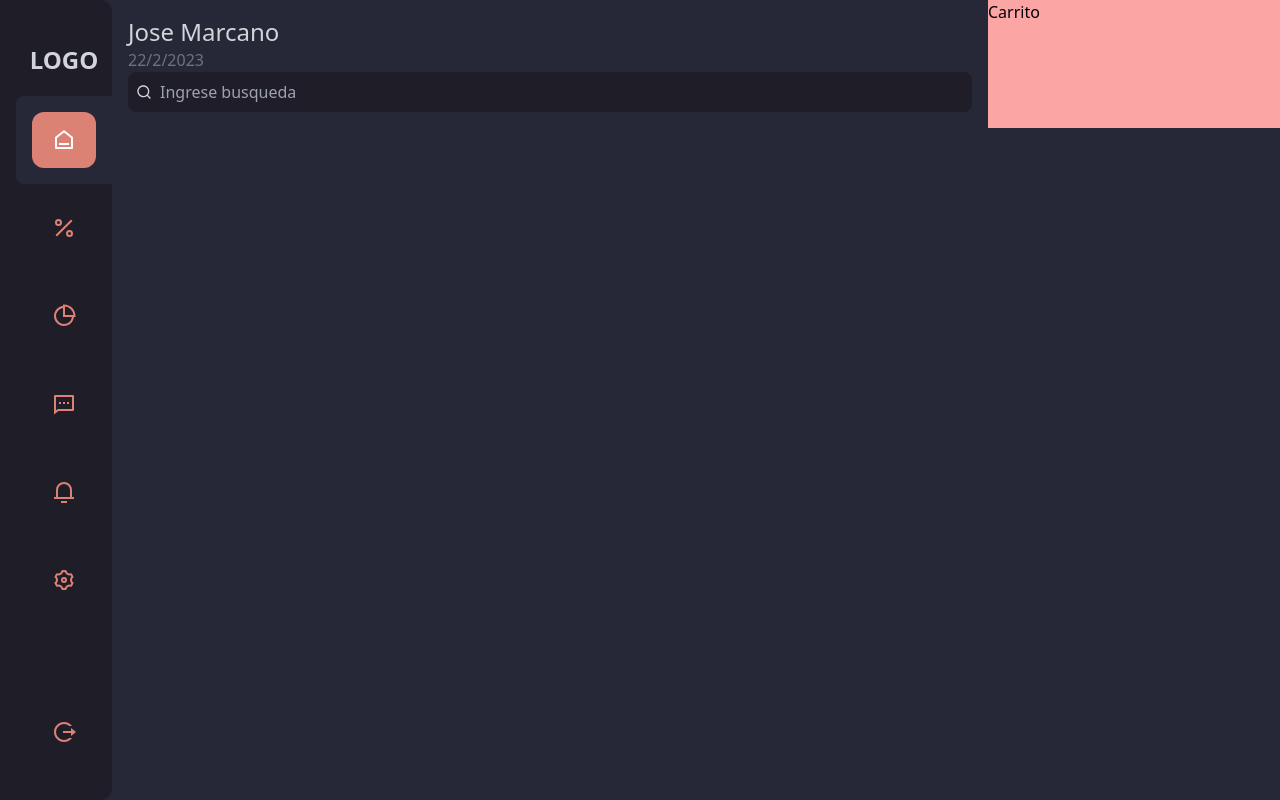
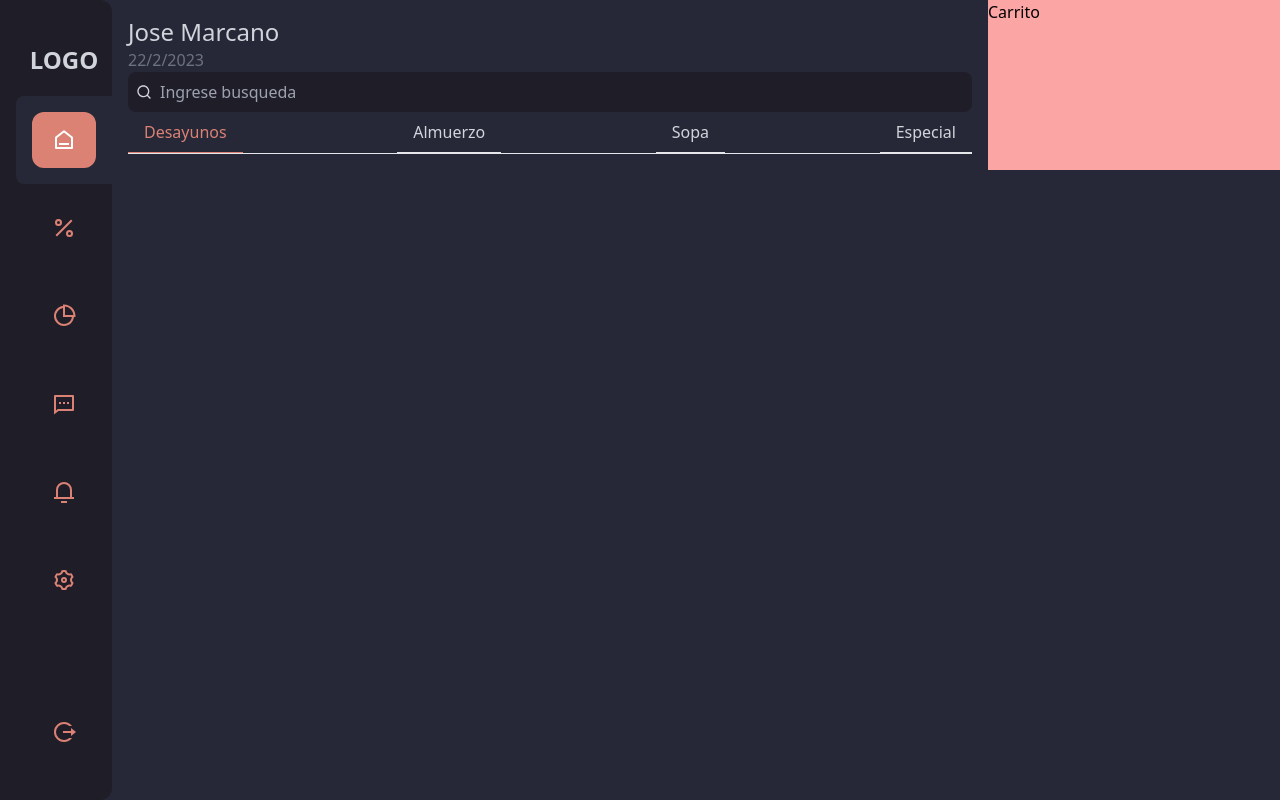
Before and after one commit to Tr0nskimack/react-rest-tawlind, a React (Vite) app: page / in a window 1280 px wide. Built offline with nearby package versions, Linux system fonts and the light colour scheme.

Commit message:
tab navbars

```diff
--- a/src/App.jsx
+++ b/src/App.jsx
@@ -36,7 +36,7 @@ const App = () => {
       <div className='lg:col-span-6'>
         <header className=' p-4'>
           {/* title and search */}
-          <div flex flex-col gap-2>
+          <div flex flex-col gap-4 mb-6>
             <div>
               <h1 className='text-2xl text-gray-300'>Jose Marcano</h1>
               <p className='text-gray-500'>22/2/2023</p>
@@ -48,6 +48,13 @@ const App = () => {
               </div>
             </form>
           </div>
+          {/* nav */}
+          <nav className='text-gray-300 flex items-center justify-between border-b'>
+            <a href="http://" className='border-b py-2 px-4 border-[#DC8274] text-[#DC8274]' >Desayunos</a>
+            <a href="http://" className='border-b py-2 px-4'>Almuerzo</a>
+            <a href="http://" className='border-b py-2 px-4'>Sopa</a>
+            <a href="http://" className='border-b py-2 px-4'>Especial</a>
+          </nav>
         </header>
       </div>
       <div className='lg:col-span-2 bg-red-300 fixed lg:static right-0'>Carrito</div>
```
